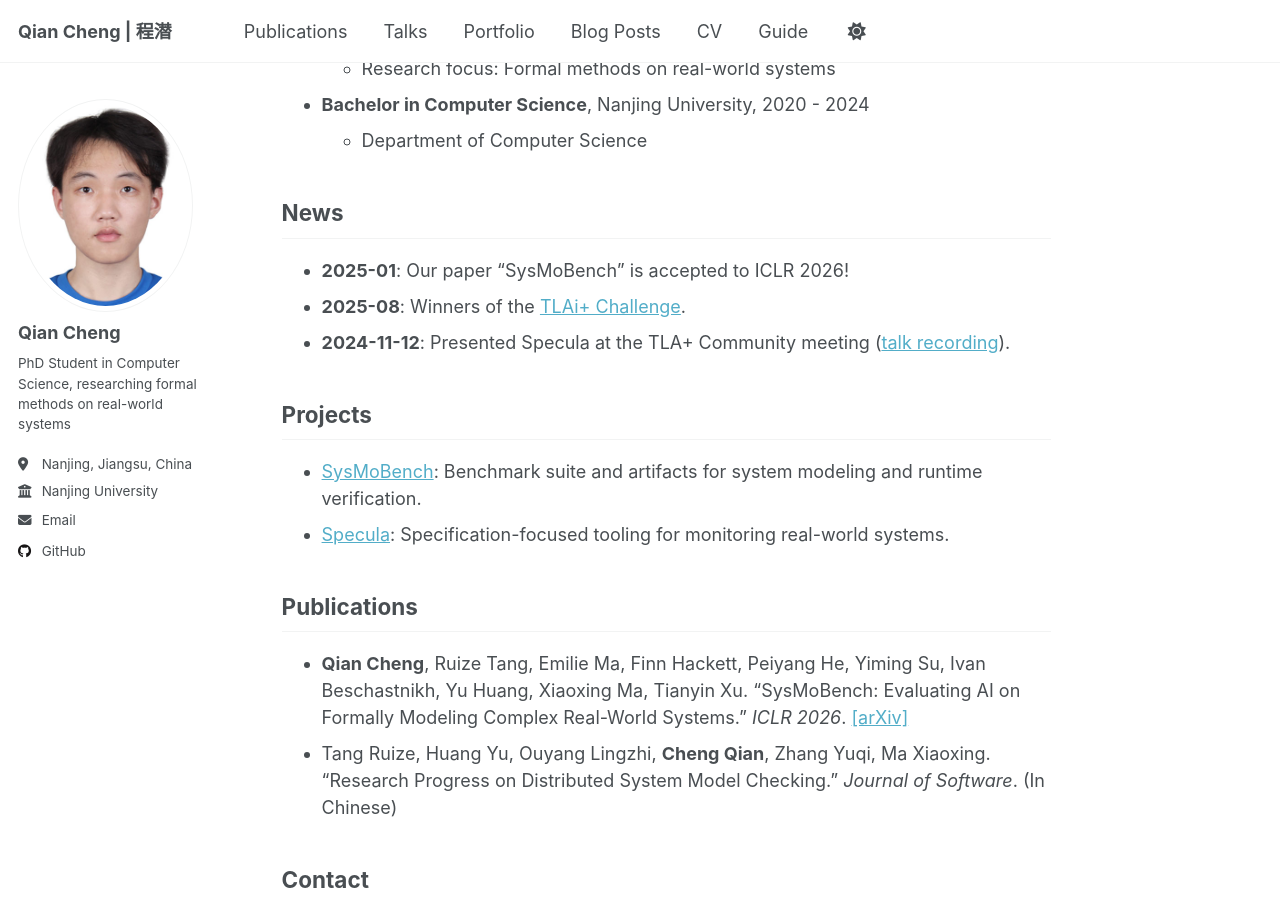
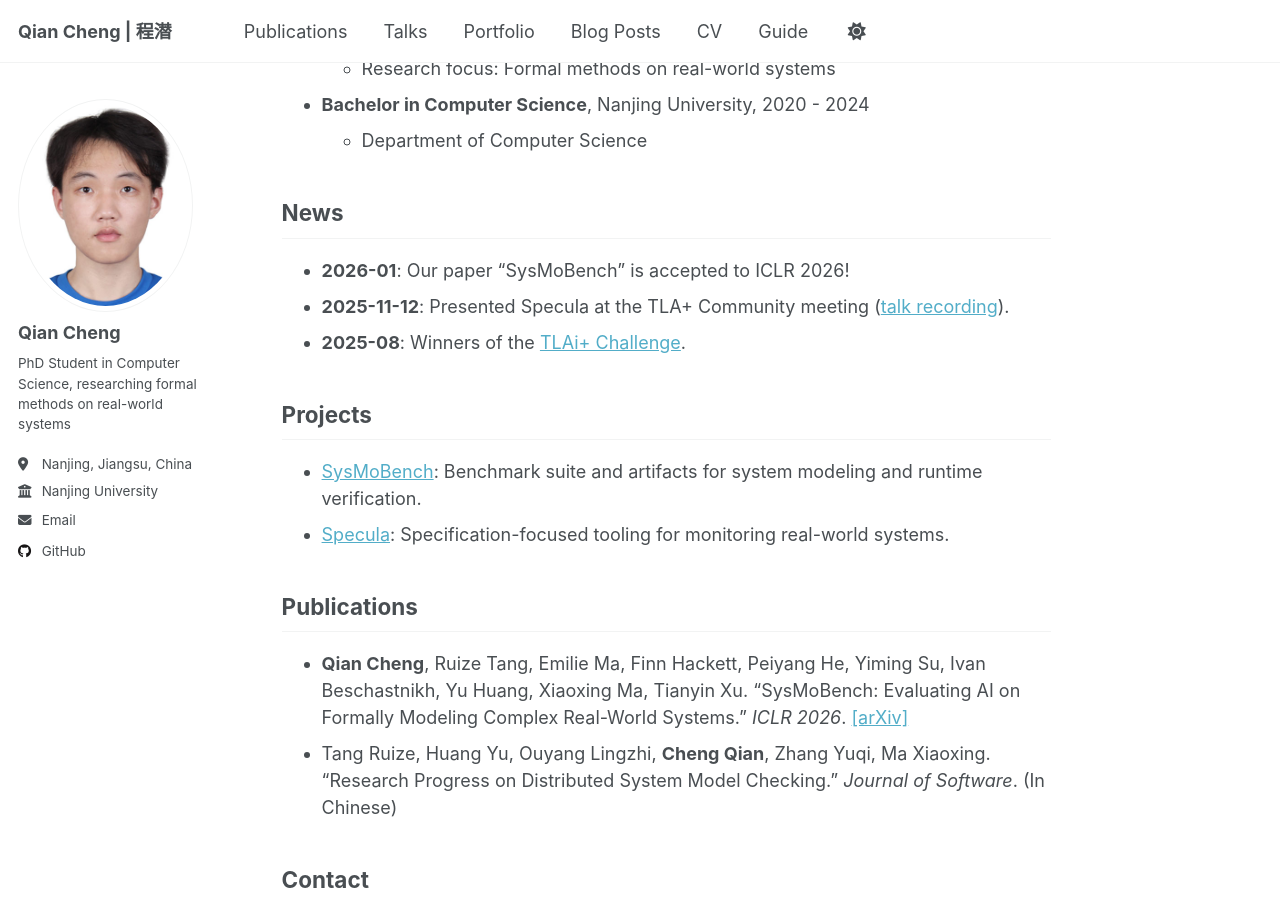
Before and after one commit to Qian-Cheng-nju/Qian-Cheng-nju.github.io, a Jekyll site: the page built from _pages/about.md, in a window 1280 px wide and 900 px high, scrolled down 694 px. Built offline with Jekyll 4.4.1, drawn with Linux system fonts in a browser that asks for light colours; a script that is not in the unit is left out.

Commit message:
Fix news dates and order

```diff
--- a/_pages/about.md
+++ b/_pages/about.md
@@ -27,9 +27,9 @@ My primary research area is **formal methods for real-world systems**, especiall
 
 ## News
 
-- **2025-01**: Our paper "SysMoBench" is accepted to ICLR 2026!
+- **2026-01**: Our paper "SysMoBench" is accepted to ICLR 2026!
+- **2025-11-12**: Presented Specula at the TLA+ Community meeting ([talk recording](https://www.youtube.com/watch?v=BoIjXJXN3GU&t=771s)).
 - **2025-08**: Winners of the [TLAi+ Challenge](https://foundation.tlapl.us/challenge/index.html).
-- **2024-11-12**: Presented Specula at the TLA+ Community meeting ([talk recording](https://www.youtube.com/watch?v=BoIjXJXN3GU&t=771s)).
 
 ## Projects
 
```
